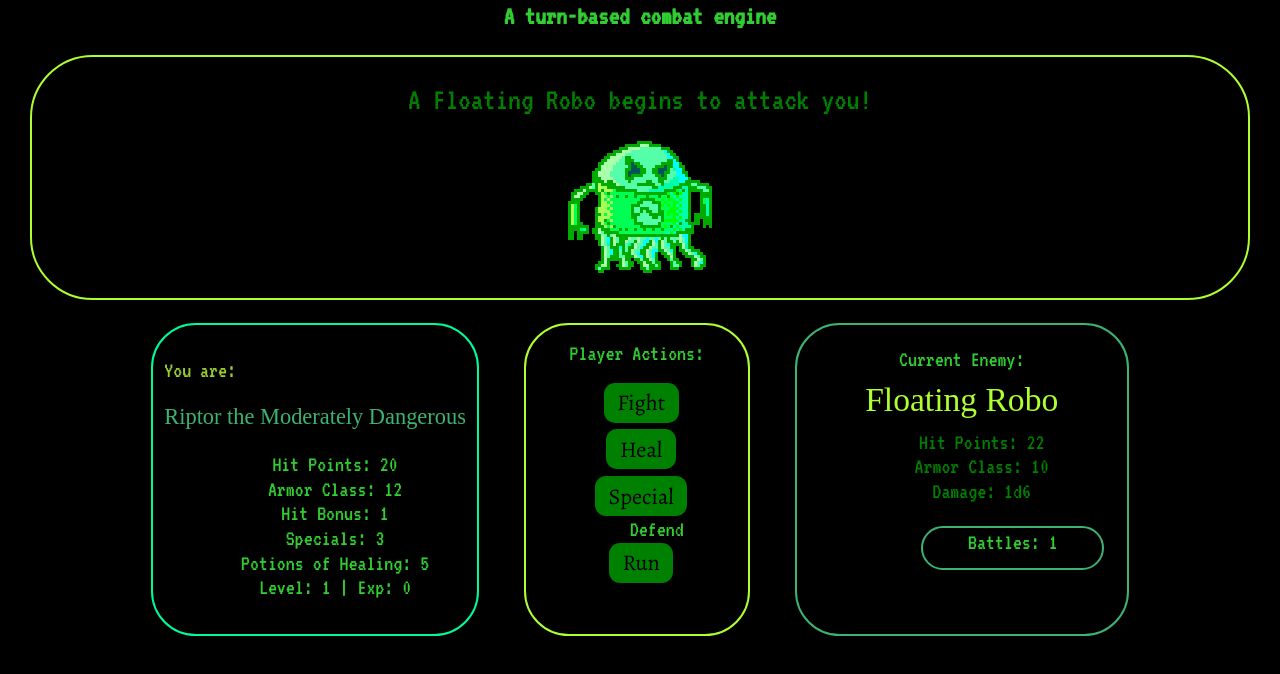
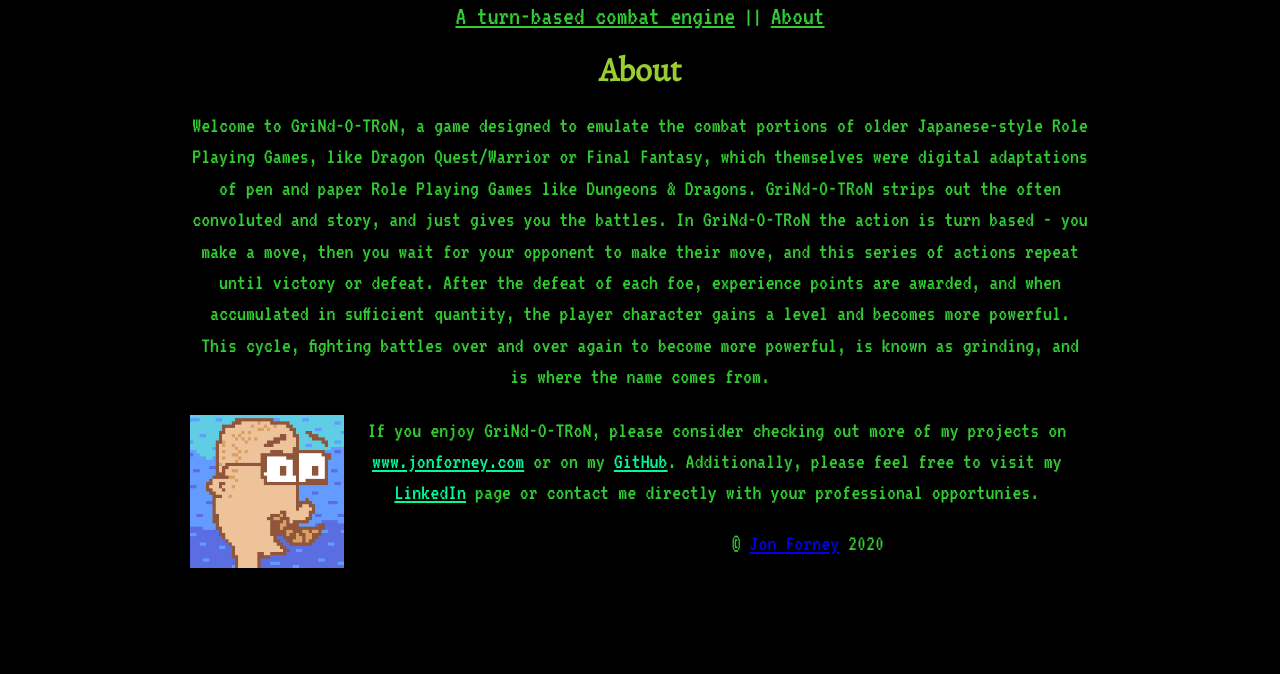
Before and after one commit to MustardJoe/rpg-combat-engine, a React app: page /about in a window 1280 px wide. Shown: the part 88-762 px from the top of the page. Built offline with nearby package versions, Linux system fonts and the light colour scheme; a web font is replaced by a local one.

Commit message:
👹implemented react router to include about page

```diff
--- a/package.json
+++ b/package.json
@@ -26,7 +26,9 @@
   "license": "ISC",
   "dependencies": {
     "react": "^16.12.0",
-    "react-dom": "^16.12.0"
+    "react-dom": "^16.12.0",
+    "react-router": "^5.1.2",
+    "react-router-dom": "^5.1.2"
   },
   "devDependencies": {
     "@babel/core": "^7.7.7",
--- a/src/components/App.js
+++ b/src/components/App.js
@@ -1,8 +1,15 @@
 import React from 'react';
 import LayoutComp from '../components/layout/LayoutComp';
+import About from '../components/about/About';
 /*import EngineWrapper from '../services/combatengine/EngineWrapper';*/
 import grindotronlogo from '../assets/grindotronlogo.png';
 import styles from './app.css';
+import {
+  BrowserRouter as Router,
+  Link,
+  Switch,
+  Route,
+} from 'react-router-dom';
 
 export default function App() {
   return (
@@ -12,8 +19,17 @@ export default function App() {
           <img src={grindotronlogo} alt="GriNd-O-TRoN" className={styles.logo}></img>
         </a>
       </p>
-      <h3 className={styles.sublogo}>A turn-based combat engine</h3>
-      <LayoutComp />
+      <Router>
+        <nav>
+          <Link className={styles.link} to="/">A turn-based combat engine</Link>
+          {' || '}
+          <Link className={styles.link} to="/about">About</Link>
+        </nav>
+        <Switch>
+          <Route exact path="/" component={LayoutComp} />
+          <Route path="/about" component={About} />
+        </Switch>
+      </Router>
     </>
   );
 }
--- a/src/components/about/About.js
+++ b/src/components/about/About.js
@@ -28,14 +28,18 @@ export default function About() {
         <p className={styles.divInPara}>
 
           If you enjoy GriNd-O-TRoN, please consider checking out more of my
-          projects here on GitHub, or on <a className={styles.link}
-            href="http://www.jonforney.com/">www.jonforney.com</a>.
-          Additionally,
-          I'm currently looking for work, so please feel free to visit <a
+          projects on <a className={styles.link}
+            href="http://www.jonforney.com/">www.jonforney.com</a> or on my <a
+            href="https://github.com/MustardJoe">GitHub</a>.
+          Additionally, please feel free to visit my <a
             className={styles.link}
-            href="https://www.linkedin.com/in/jon-forney/">my LinkedIn page</a> or
+            href="https://www.linkedin.com/in/jon-forney/">LinkedIn</a> page or
           contact me directly with your professional opportunies.
         </p>
+      </p>
+      <p>
+        © <a className={styles.link}
+          href="http://www.jonforney.com">Jon Forney</a> 2020
       </p>
     </section>
 
--- a/src/components/app.css
+++ b/src/components/app.css
@@ -10,3 +10,9 @@
 .logop {
   margin-bottom: 0;
 }
+
+.link {
+  color: mediumseagreen;
+  color: limegreen;
+  font-size: 1.2em;
+}
```
Also changed, not shown: 1 other file.
